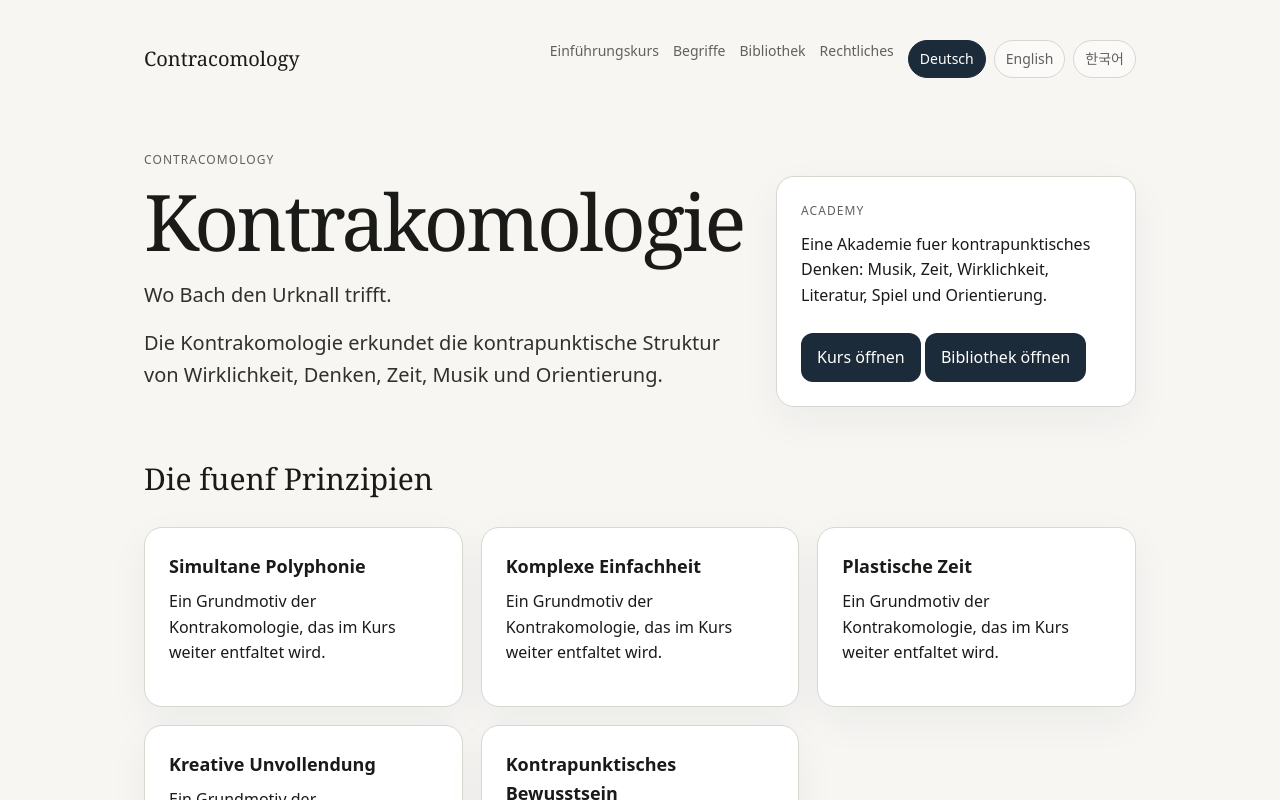
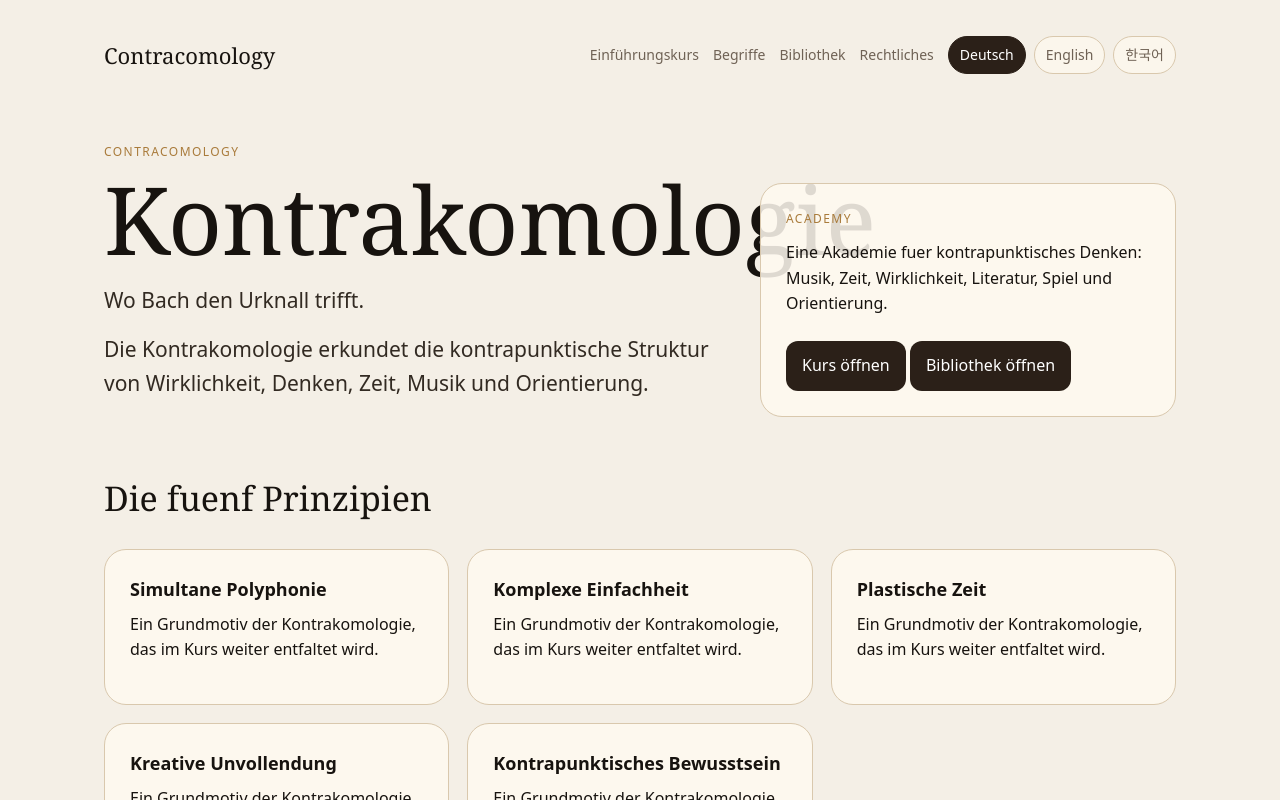
Before and after one commit to thomaspeterkueper/contracomology, a Next.js app: page /de in a window 1280 px wide. Shown: the top 800 px of the page. Built offline with nearby package versions, Linux system fonts and the light colour scheme.

Commit message:
Warm visual design update

```diff
--- a/app/globals.css
+++ b/app/globals.css
@@ -1,36 +1,36 @@
 :root {
-  --bg: #f7f6f3;
-  --surface: #ededee;
-  --surface-2: #ffffff;
-  --fg: #1a1a18;
-  --muted: #60615d;
-  --line: #d8d6ce;
-  --accent: #1c2b3a;
-  --accent-soft: #e5e9ec;
+  --bg: #f4efe6;
+  --surface: #efe5d4;
+  --surface-2: #fffaf0;
+  --fg: #17130f;
+  --muted: #6f6255;
+  --line: #d9c8ad;
+  --accent: #2b2018;
+  --accent-soft: #eadcc5;
 }
 * { box-sizing: border-box; }
 html, body { margin: 0; padding: 0; background: var(--bg); color: var(--fg); }
-body { font-family: system-ui, -apple-system, Segoe UI, sans-serif; line-height: 1.6; -webkit-font-smoothing: antialiased; }
+body { font-family: system-ui, -apple-system, Segoe UI, sans-serif; line-height: 1.6; }
 a { color: inherit; text-decoration: none; }
 a:hover { text-decoration: underline; }
-.shell { max-width: 1040px; margin: 0 auto; padding: 40px 24px 80px; }
-.topbar { display: flex; justify-content: space-between; align-items: center; gap: 24px; margin-bottom: 72px; }
-.brand { font-family: Georgia, 'Times New Roman', serif; font-size: 20px; }
-.nav { display: flex; flex-wrap: wrap; gap: 14px; color: var(--muted); font-size: 14px; }
+.shell { max-width: 1120px; margin: 0 auto; padding: 36px 24px 80px; }
+.topbar { display: flex; justify-content: space-between; align-items: center; gap: 24px; margin-bottom: 68px; }
+.brand { font-family: Georgia, Times New Roman, serif; font-size: 22px; }
+.nav { display: flex; flex-wrap: wrap; gap: 14px; color: var(--muted); font-size: 14px; align-items: center; }
 .langs { display: flex; gap: 8px; }
-.pill, .tag { border: 1px solid var(--line); border-radius: 999px; padding: 7px 11px; background: rgba(255,255,255,.45); }
+.pill, .tag { border: 1px solid var(--line); border-radius: 999px; padding: 7px 11px; background: rgba(255,250,240,.65); }
 .pill.active { background: var(--accent); color: white; border-color: var(--accent); }
-.hero { display: grid; grid-template-columns: minmax(0, 1.25fr) minmax(280px, .75fr); gap: 32px; align-items: end; margin-bottom: 48px; }
-.eyebrow { color: var(--muted); font-size: 12px; letter-spacing: .09em; text-transform: uppercase; margin: 0 0 12px; }
-h1 { font-family: Georgia, 'Times New Roman', serif; font-weight: 400; font-size: clamp(42px, 7vw, 78px); line-height: 1.02; margin: 0 0 18px; letter-spacing: -.035em; }
-h2 { font-family: Georgia, 'Times New Roman', serif; font-weight: 400; font-size: 30px; margin: 0 0 18px; }
+.hero { display: grid; grid-template-columns: minmax(0, 1.2fr) minmax(280px, .8fr); gap: 32px; align-items: end; margin-bottom: 54px; }
+.eyebrow { color: #a97b3b; font-size: 12px; letter-spacing: .12em; text-transform: uppercase; margin: 0 0 12px; }
+h1 { font-family: Georgia, Times New Roman, serif; font-weight: 400; font-size: clamp(48px, 8vw, 94px); line-height: .96; margin: 0 0 20px; }
+h2 { font-family: Georgia, Times New Roman, serif; font-weight: 400; font-size: 34px; margin: 0 0 18px; }
 h3 { margin: 0 0 8px; font-size: 18px; }
 p { margin: 0 0 16px; }
-.lede { font-size: 20px; color: #30302d; max-width: 720px; }
-.card { background: var(--surface-2); border: 1px solid var(--line); border-radius: 18px; padding: 24px; box-shadow: 0 14px 40px rgba(28,43,58,.05); }
-.grid { display: grid; grid-template-columns: repeat(3, minmax(0, 1fr)); gap: 18px; margin: 24px 0 56px; }
+.lede { font-size: 21px; color: #322a22; max-width: 760px; }
+.card { background: rgba(255,250,240,.86); border: 1px solid var(--line); border-radius: 22px; padding: 25px; }
+.grid { display: grid; grid-template-columns: repeat(3, minmax(0, 1fr)); gap: 18px; margin: 24px 0 60px; }
 .list { display: grid; gap: 12px; margin: 18px 0 56px; }
-.item { background: rgba(255,255,255,.66); border: 1px solid var(--line); border-radius: 14px; padding: 18px; }
+.item { background: rgba(255,250,240,.74); border: 1px solid var(--line); border-radius: 16px; padding: 18px; }
 .meta { color: var(--muted); font-family: ui-monospace, SFMono-Regular, Consolas, monospace; font-size: 12px; }
 .cta { display: inline-block; background: var(--accent); color: white; padding: 12px 16px; border-radius: 12px; margin-top: 8px; }
 .empty { color: var(--muted); font-style: italic; }
```
